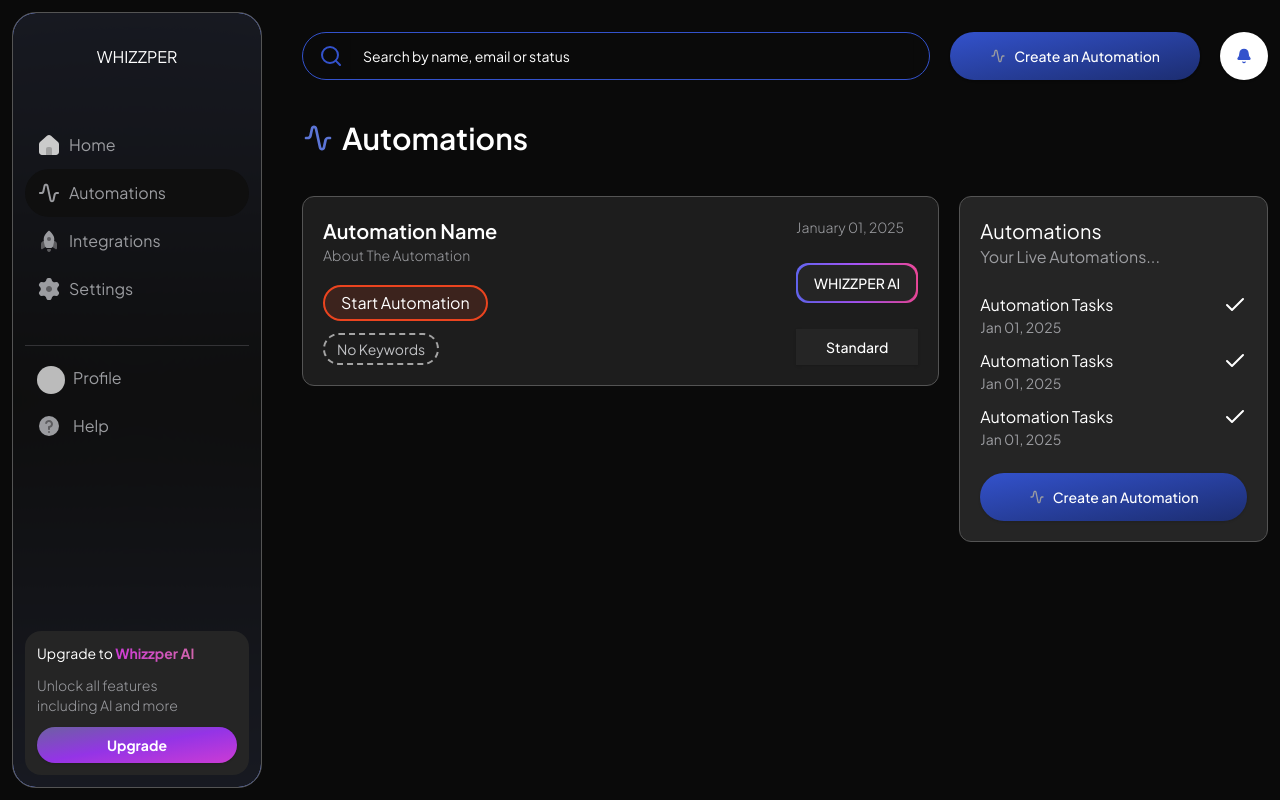
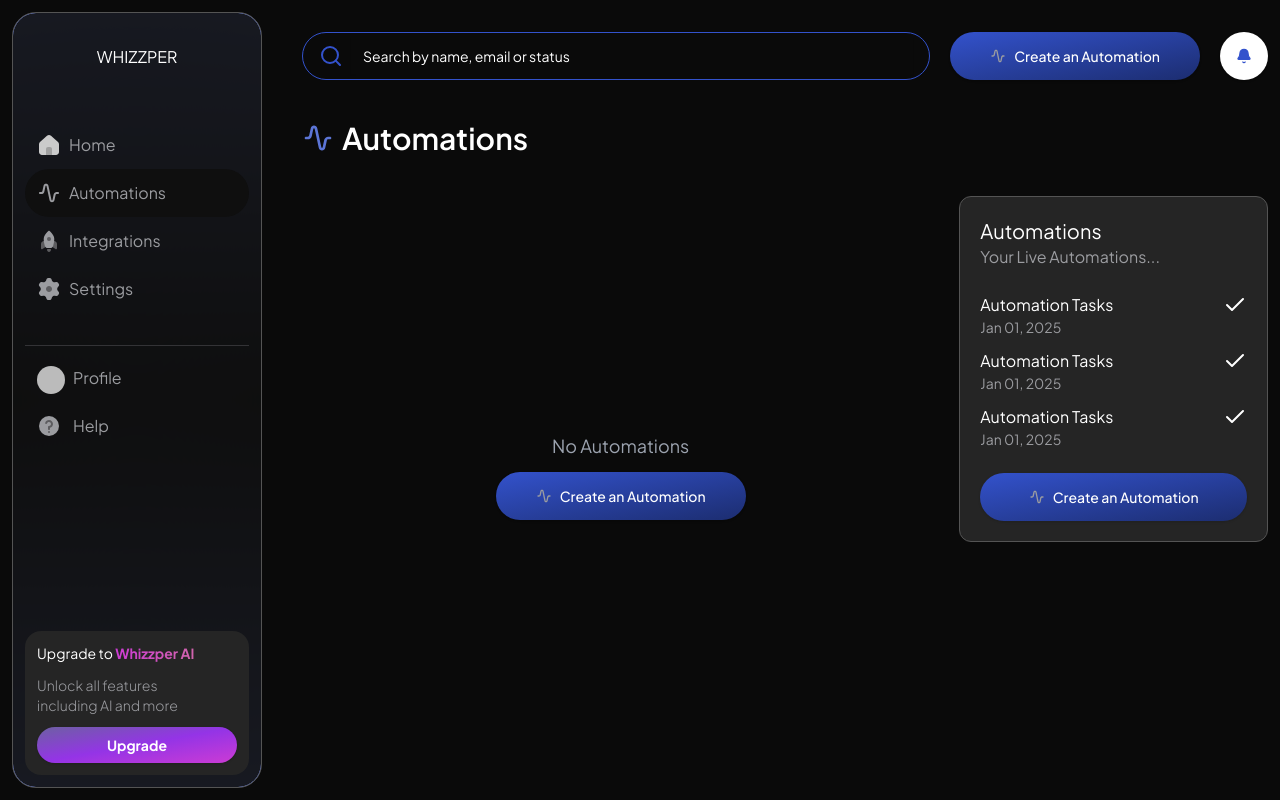
Before and after one commit to vagxrth/whizzper, a Next.js app: page /dashboard/1/automations in a window 1280 px wide. Built offline with nearby package versions, Linux system fonts and the light colour scheme; no server answers; the database is empty; sample sign-in values are in the browser's storage; some icons are missing.

Commit message:
feat: add a check in the automation list to check for existing automations

```diff
--- a/src/components/global/automation-list/index.tsx
+++ b/src/components/global/automation-list/index.tsx
@@ -6,11 +6,24 @@
 import React from 'react'
 import GradientButton from '../gradient-button';
 import { Button } from '@/components/ui/button';
+import { useQueryAutomations } from '@/hooks/user-queries';
+import CreateAutomation from '../create-automation';
 
 
 const AutomationList = () => {
 
+    const { data } = useQueryAutomations();
+
     const { pathname } = usePath();
+
+    if (data?.status !== 200 || data.data.length <= 0) {
+        return (
+            <div className="h-[70vh] flex justify-center items-center flex-col gap-y-3">
+                <h3 className="text-lg text-gray-400">No Automations</h3>
+                <CreateAutomation />
+            </div>
+        )
+    }
 
     return (
         <div className="flex flex-col gap-y-3">
@@ -19,7 +32,7 @@
                     <h2 className="text-xl font-semibold">Automation Name</h2>
                     <p className="text-[#9B9CA0] text-sm font-light mb-2">About The Automation</p>
                     <div className='flex gap-x-2 flex-wrap mt-3'>
-                    <div className={cn('rounded-full px-4 py-1 capitalize', (0 + 1) % 1 == 0  && 'bg-keyword-green/15 border-2 border-keyword-green', (1 + 1) % 2 == 0 && 'bg-keyword-purple/15 border-2 border-keyword-purple', (2 + 1) % 3 == 0 && 'bg-keyword-yellow/15 border-2 border-keyword-yellow', (3 + 1) % 4 == 0 && 'bg-keyword-red/15 border-2 border-keyword-red')}>
+                        <div className={cn('rounded-full px-4 py-1 capitalize', (0 + 1) % 1 == 0 && 'bg-keyword-green/15 border-2 border-keyword-green', (1 + 1) % 2 == 0 && 'bg-keyword-purple/15 border-2 border-keyword-purple', (2 + 1) % 3 == 0 && 'bg-keyword-yellow/15 border-2 border-keyword-yellow', (3 + 1) % 4 == 0 && 'bg-keyword-red/15 border-2 border-keyword-red')}>
                             Start Automation
                         </div>
                     </div>
```
Lines whose indentation alone changed are shown as unchanged.
